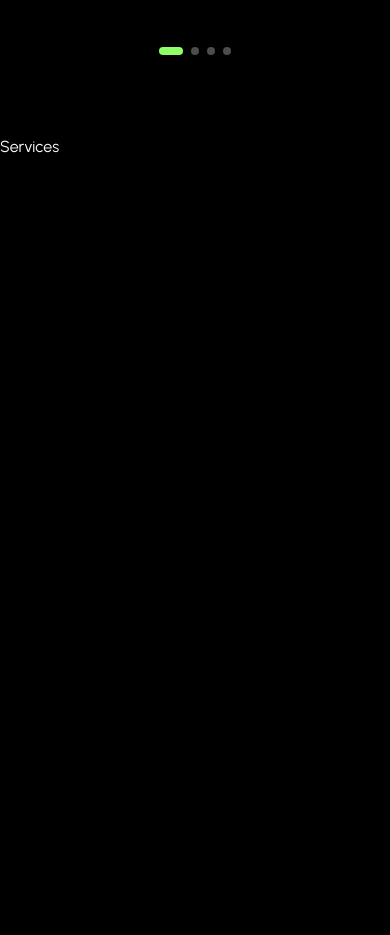
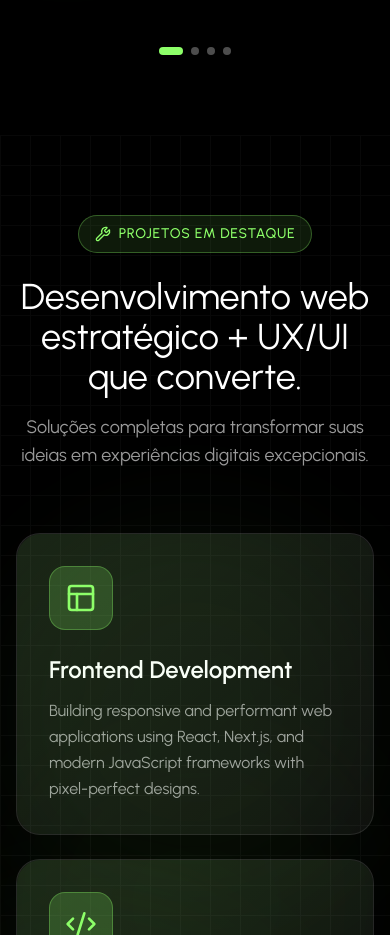
Before and after one commit to fabianofforte/react-de-portifolio, a React (Vite) app: page / in a window 390 px wide. Shown: the part 6423-7358 px from the top of the page. Built offline with nearby package versions, Linux system fonts and the light colour scheme.

Commit message:
commit services v1

```diff
--- a/src/components/sections/Services.jsx
+++ b/src/components/sections/Services.jsx
@@ -1,15 +1,77 @@
+/* eslint-disable no-unused-vars */
 import React from 'react';
-import {services} from '../../data/services';
+import { services } from '../../data/services';
 import * as Icons from "lucide-react";
 import { Wrench } from 'lucide-react';
 import FadeIn from '../animations/FadeIn';
 
-{/* 1:38:02 */}
+function Services() {
+  return <section id="services" className="relative py-20 bg-black overflow-hidden">
+      <div className="absolute inset-0 overflow-hidden">
+        <div className="absolute top-1/4 w-96 h-96 bg-primary/20 opacity-20 rounded-full blur-3xl" />
+        <div className="absolute bottom-1/4 right-1/4 w-96 h-96 bg-primary/20 opacity-20 rounded-full blur-3xl" />
+        <div className="absolute top-1/2 left-1/2 -translate-x-1/2 -translate-y-1/2 w-96 h-96 bg-primary/10 opacity-20 rounded-full blur-3xl" />
+      </div>
+      <div className="absolute inset-0 opacity-[0.03]" style={{backgroundImage: `linear-gradient(to right, white 1px, transparent 1px), linear-gradient(to bottom, white 1px, transparent 1px)`, backgroundSize: '30px 30px'}} />
+      <div className="relative z-10 max-w-7xl mx-auto px-4 sm:px-6 lg:px-8">
+        <FadeIn delay={0}>
+          <div className="text-center mb-16">
+            <div className="inline-flex items-center gap-2 px-4 py-2 bg-primary/10 border border-primary/30 rounded-full mb-6">
+              <Wrench className="w-4 h-4 text-primary" />
+              <span className="text-sm text-primary font-medium tracking-wider uppercase">Projetos em Destaque</span>
+            </div>
+            <h2 className="text-4xl lg:text-5xl font-normal text-white mb-4 max-w-2xl mx-auto">
+              Desenvolvimento web estratégico + UX/UI que converte.
+            </h2>
+            <p className="text-lg text-white/60 max-w-xl mx-auto">
+              Soluções completas para transformar suas ideias em experiências digitais excepcionais.
+            </p>
+          </div>
+        </FadeIn>
+        <div className="grid grid-cols-1 lg:grid-cols-2 gap-6 mb-6">
+          {services.slice(0, 2).map((service, index) => {
+            const IconComponent = Icons[service.icon] || Icons.Code2;
+            return (
+              <FadeIn key={service.id} delay={100 + index * 1}>
+                <div className="group relative bg-white/5 border border-white/10 rounded-3xl p-8 hover:border-primary/30 transition-all duration-300 h-full min-h-[280px] flex flex-col">
+                  <div className="mb-6">
+                    <div className="w-16 h-16 rounded-2xl bg-primary/20 border border-primary/30 flex items-center justify-center group-hover:scale-110 transition-transform duration-300">
+                      <IconComponent className="w-8 h-8 text-primary" />
+                    </div>
+                  </div>
+                  <div className="flex-1">
+                    <h3 className="text-2xl font-semibold text-white mb-3 group-hover:text-primary transition-colors duration-300">{service.title}</h3>
+                    <p className="text-white/60 leading-relaxed">{service.description}</p>
+                  </div>
+                  <div className="absolute inset-0 bg-linear-to-br from-primary/10 to-primary/0 group-hover:from-primary/5 group-hover:to-primary/5 rounded-3xl transition-all duration-300 pointer-events-none" />
+                </div>
+              </FadeIn>
+            );
+          })}
+        </div>
+        <div className=""> {/* 1:44:03 */}
+          {services.slice(2).map((service, index) =>{
+            const IconComponent = Icons[service.icon] || Icons.Code2;
+            return (
+              <FadeIn key={service.id} delay={300 + index * 100}>
+                <div className="">
+                  <div className="">
+                    <div className="">
+                      <IconComponent className="" />
+                    </div>
+                  </div>
+                  <div>
+                    <h3 className="">{service.title}</h3>
+                    <p className="">{service.description}</p>
+                  </div>
+                  <div className="" />
+                </div>
+              </FadeIn>
+            );
+          })}
+        </div>
+      </div>
+  </section>
+};
 
-function Services() {
-  return (
-    <div>Services</div>
-  )
-}
-
-export default Services
+export default Services;
--- a/src/data/services.js
+++ b/src/data/services.js
@@ -4,21 +4,21 @@
     icon: "Layout",
     title: "Frontend Development",
     description:
-      "Building responsive and performant web applications using React, Next.js, and Java",
+      "Building responsive and performant web applications using React, Next.js, and modern JavaScript frameworks with pixel-perfect designs.",
   },
   {
     id: 2,
-    icon: "Layout",
-    title: "Frontend Development",
+    icon: "Monitor-Smartphone",
+    title: "Responsive Design",
     description:
-      "Building responsive and performant web applications using React, Next.js, and Java",
+      "Creating mobile-first, responsive interfaces that work seamlessly across all devices and screen sizes with exceptional user experiences.",
   },
   {
     id: 3,
-    icon: "Layout",
-    title: "Frontend Development",
+    icon: "Palette",
+    title: "UI/UX Design",
     description:
-      "Building responsive and performant web applications using React, Next.js, and Java",
+      "Designing intuitive and visually appealing user interfaces with a focus on usability accessibility, and modern design principles.",
   },
   {
     id: 4,
```
